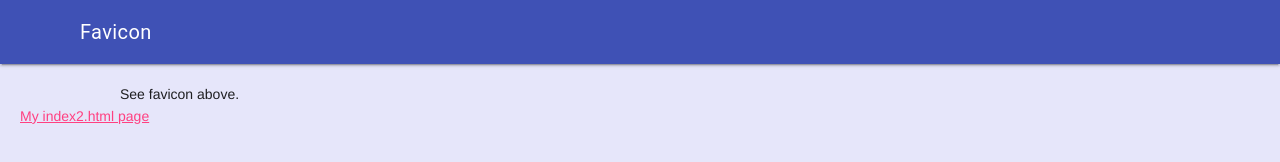
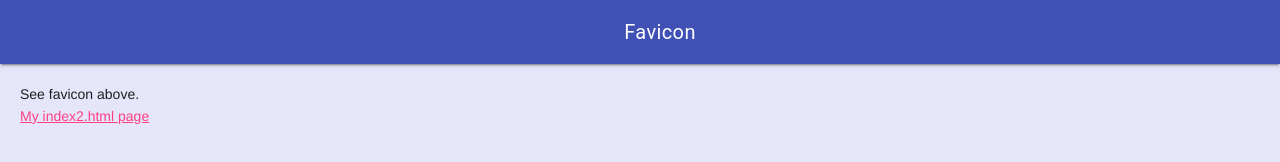
Before and after one commit to MTHS-ICD2O-1-2023/ICD2O-Unit-1-06-clara-tyman, a plain HTML site: page index.html in a window 1280 px wide. Drawn offline with nearby package versions, Linux system fonts and the light colour scheme.

Commit message:
header fix

```diff
--- a/css/style.css
+++ b/css/style.css
@@ -9,9 +9,8 @@ padding-right: 15pt;
   padding-top: 15pt;
 }
 
-.mdl-ripple {
-background: #000;
-opacity: 0.001;
+.mdl-layout__header-row {
+  justify-content: center;
 }
 
 body {
--- a/css/style2.css
+++ b/css/style2.css
@@ -9,10 +9,10 @@ padding-right: 15pt;
 padding-top: 15pt;
 }
 
-.mdl-ripple {
-background: #000;
-opacity: 0.001;
+.mdl-layout__header-row {
+  justify-content: center;
 }
+
 
 body {
 background-color: lavender;
--- a/index.html
+++ b/index.html
@@ -30,7 +30,7 @@
         </div>
       </header>
       <main class="mdl-layout__content">
-        <div class="page-content" style="padding-left: 100px">
+        <div class="page-content">
           See favicon above.
         </div>
         <p>
```
Also changed, not shown: index2.html (+1 -1 lines). Lines whose indentation alone changed are shown as unchanged.
